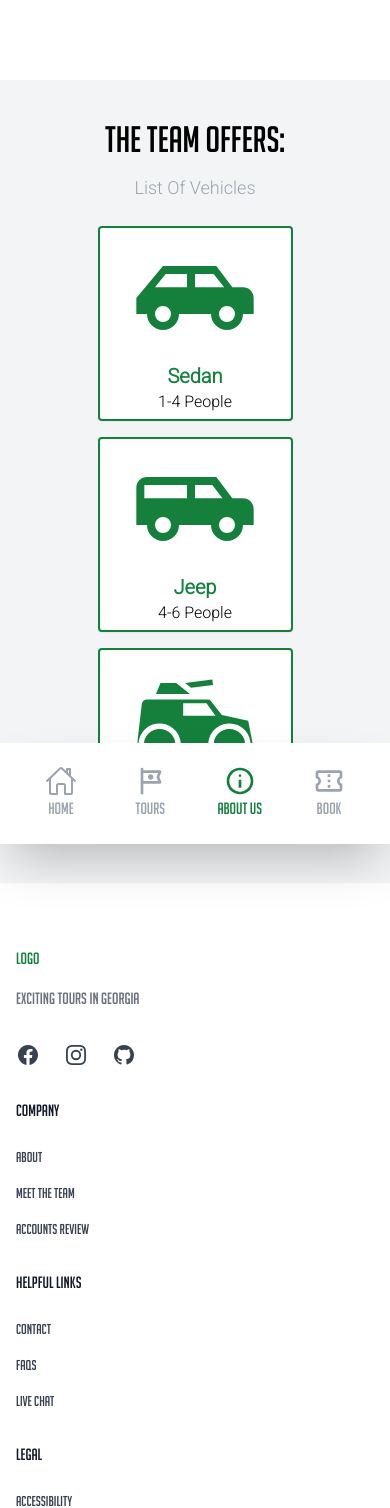
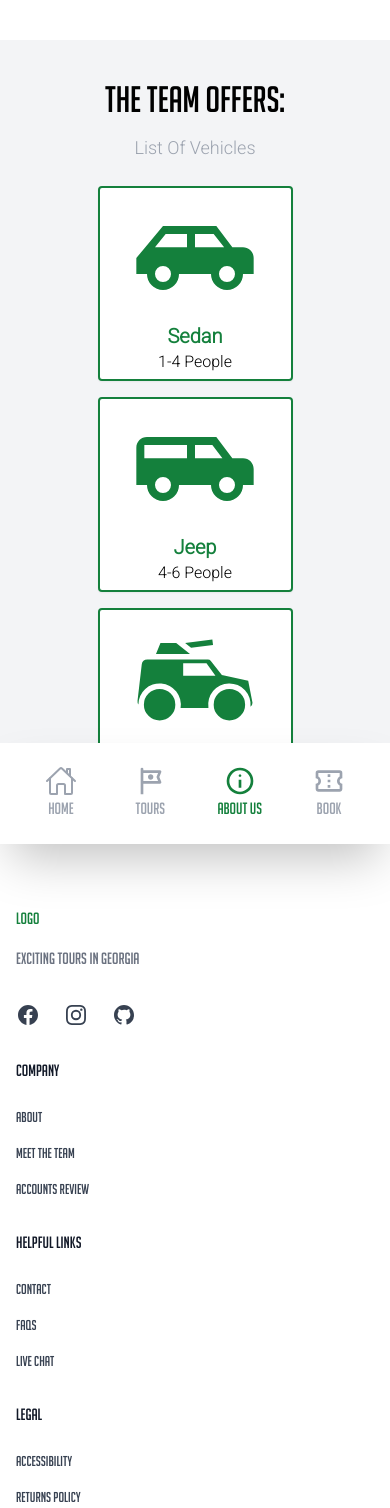
Before and after one commit to ajikia15/TravelAgency, a SvelteKit app: page /about in a window 390 px wide. Shown: the top 1508 px of the page. Built offline with nearby package versions, Linux system fonts and the light colour scheme.

Commit message:
Dark Mode Fix

```diff
--- a/src/components/Card.svelte
+++ b/src/components/Card.svelte
@@ -10,7 +10,6 @@
 </script>
 
 <PicModal show={showModal} on:close={handleClose} bind:tour />
-
 <div
 	class="flex flex-col overflow-hidden rounded-lg border bg-white text-moss-900 shadow-xl duration-500 hover:-translate-y-3 hover:scale-105 hover:shadow-2xl dark:border-gray-900 dark:bg-slate-800">
 	<div class="group relative overflow-hidden transition-all">
--- a/src/components/Footer.svelte
+++ b/src/components/Footer.svelte
@@ -1,5 +1,3 @@
-
-
 <footer aria-label="Site Footer" class="bg-white dark:bg-gray-900">
 	<div class="mx-auto w-full px-4 py-16 sm:px-6 lg:px-8">
 		<div class="grid grid-cols-1 gap-8 lg:grid-cols-3">
@@ -7,9 +5,7 @@
 				<div class="text-moss-500">
 					<p>logo</p>
 				</div>
-
-				<p class="mt-4 max-w-xs text-gray-500 dark:text-gray-300">Exciting Tours in Georgia</p>
-
+				<h1 class="mt-4 max-w-xs text-gray-500 dark:text-gray-300">Exciting Tours in Georgia</h1>
 				<ul class="mt-8 flex gap-6">
 					<li>
 						<a
@@ -141,7 +137,6 @@
 									Accessibility
 								</a>
 							</li>
-
 							<li>
 								<a
 									href="/about"
@@ -149,7 +144,6 @@
 									Returns Policy
 								</a>
 							</li>
-
 							<li>
 								<a
 									href="/about"
--- a/src/routes/about/+page.svelte
+++ b/src/routes/about/+page.svelte
@@ -1,10 +1,9 @@
 <script lang="ts">
 	import VehicleInformation from '../../components/VehicleInformation.svelte';
 </script>
-
 <svelte:head>
 	<title>About Us</title>
 </svelte:head>
-<div class="bg-white pt-20">
+<div class="bg-white pt-10 md:pt-20">
 	<VehicleInformation />
 </div>
```
